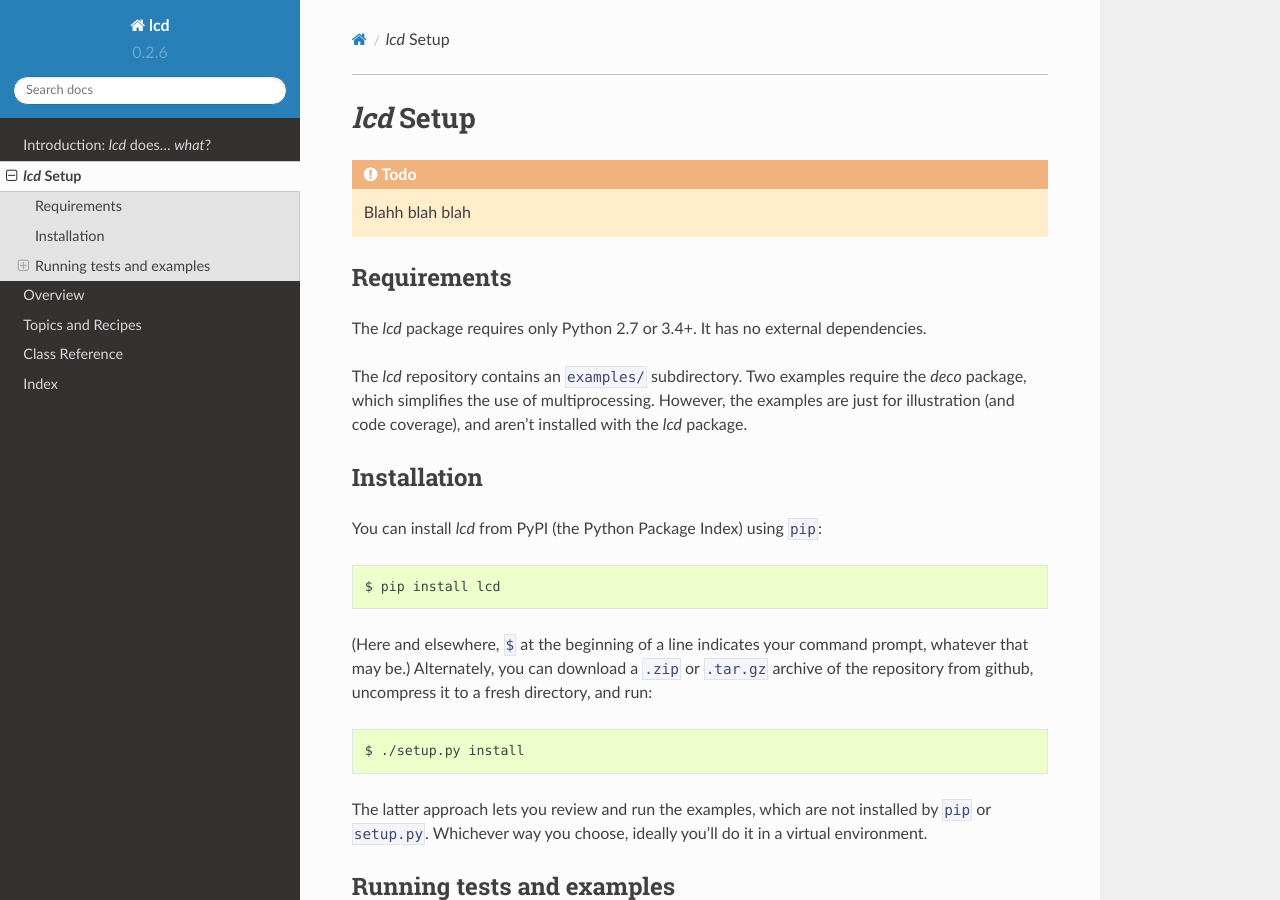
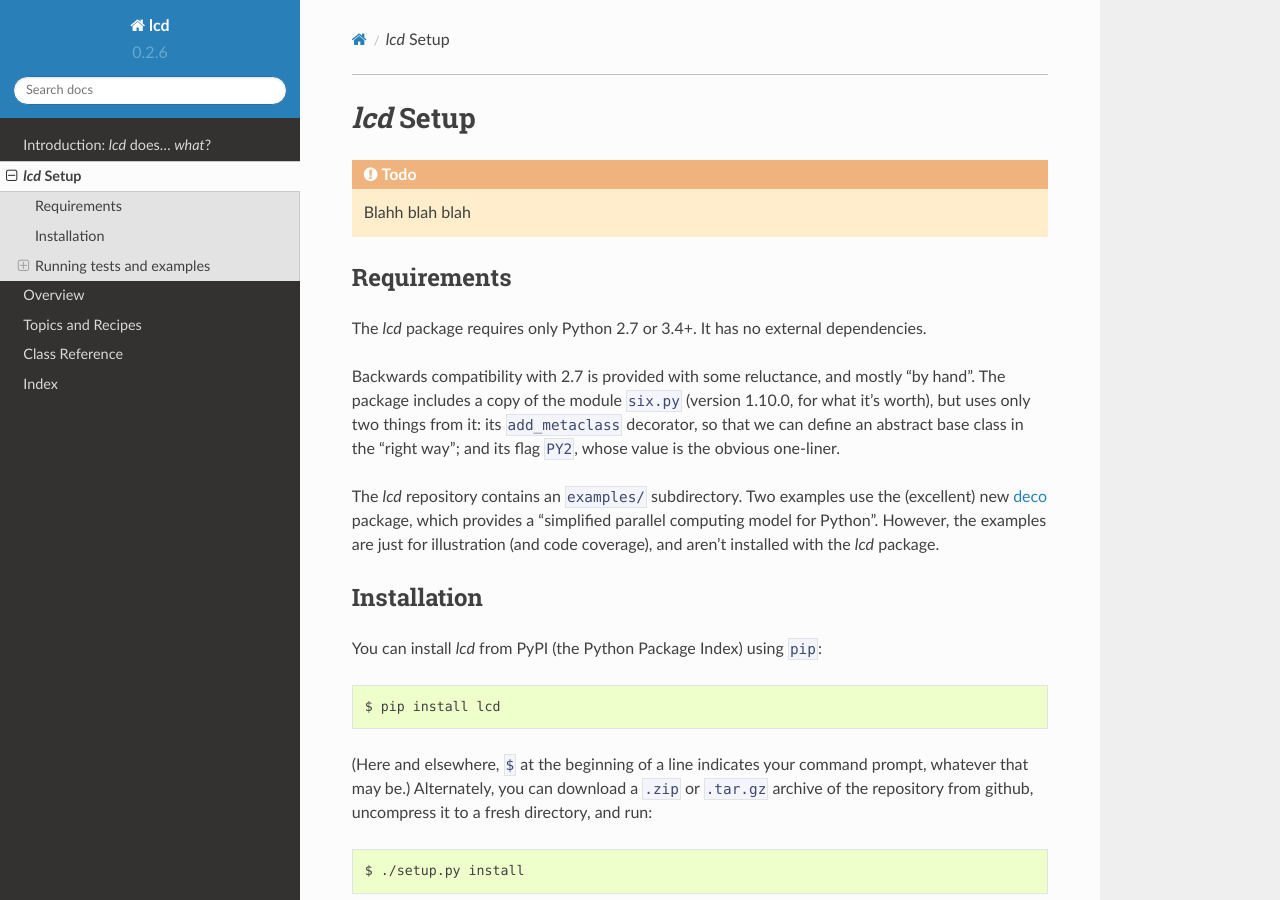
Before and after one commit to Twangist/prelogging, a Sphinx documentation site: the page built from lcd/docs/setup-testing-examples.rst, in a window 1280 px wide and 900 px high. Built offline with Sphinx 7.4.7 and the Read the Docs theme 2.0.0, drawn with Linux system fonts in a browser that asks for light colours.

Commit message:
0.2.7b6 -- docs (requirements, re 2.7, six)
TODO the rest of the examples... and docs

```diff
--- a/lcd/docs/setup-testing-examples.rst
+++ b/lcd/docs/setup-testing-examples.rst
@@ -10,11 +10,17 @@ Requirements
 The `lcd` package requires only Python 2.7 or 3.4+. It has no external
 dependencies.
 
+Backwards compatibility with 2.7 is provided with some reluctance, and mostly
+"by hand". The package includes a copy of the module ``six.py`` (version 1.10.0,
+for what it's worth), but uses only two things from it: its ``add_metaclass``
+decorator, so that we can define an abstract base class in the "right way";
+and its flag ``PY2``, whose value is the obvious one-liner.
+
 The `lcd` repository contains an ``examples/`` subdirectory. Two examples
-require the `deco` package, which simplifies the use of multiprocessing.
-However, the examples are just for illustration (and code coverage), and aren't
-installed with the `lcd` package.
-
+use the (excellent) new `deco <https://github.com/alex-sherman/deco>`_ package,
+which provides a "simplified parallel computing model for Python". However, the
+examples are just for illustration (and code coverage), and aren't installed
+with the `lcd` package.
 
 Installation
 ---------------
```
